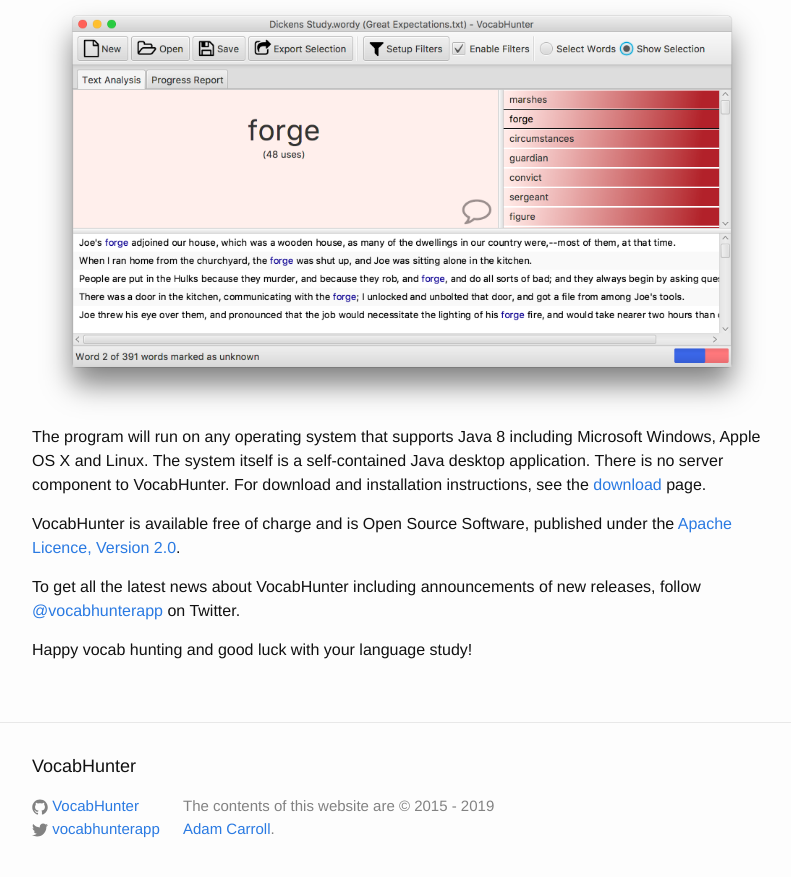
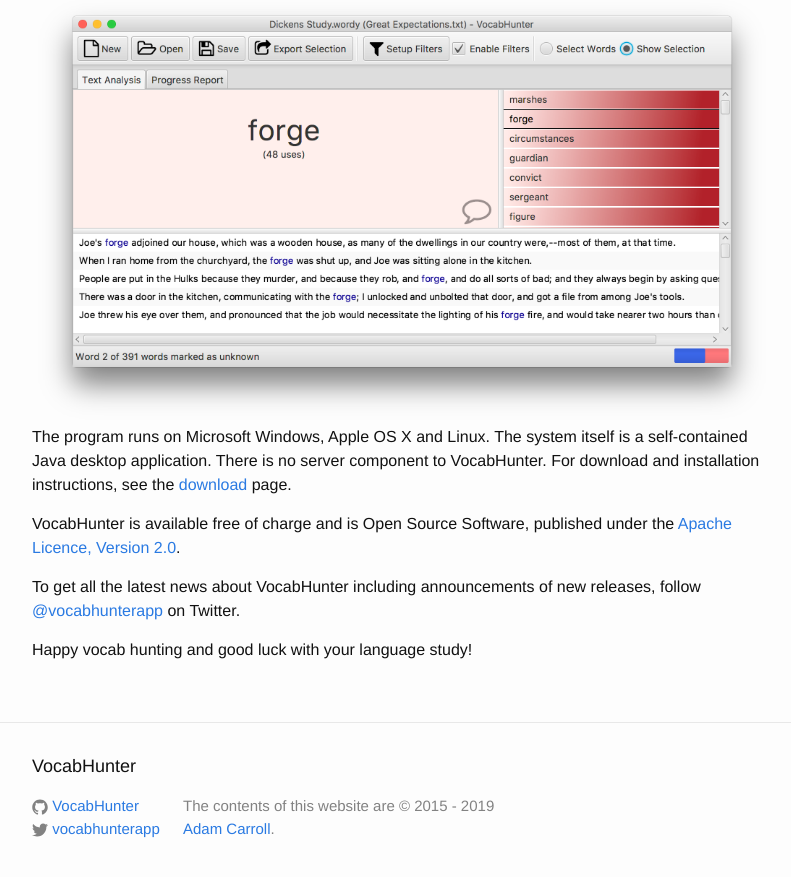
Before and after one commit to VocabHunter/vocabhunter.github.io, a Jekyll site: the page built from index.md, in a window 1280 px wide and 900 px high, scrolled down 859 px. Shown: the top 877 px of the window, without its empty margins (238-1029 px from the left). Built offline with Jekyll 4.4.1, drawn with Linux system fonts in a browser that asks for light colours.

Commit message:
Removed another reference to Java 8

```diff
--- a/index.md
+++ b/index.md
@@ -9,7 +9,7 @@
 ![Screenshot of VocabHunter in use](/assets/VocabHunter-in-use-2.png){: .center-image }
 Once the user has selected the vocab that is new to them, they can then view the words in the user interface or export them to a file.  Here you can see the selected vocab being viewed directly in the user interface:
 ![Screenshot of VocabHunter showing selected vocab](/assets/VocabHunter-selected-vocab-2.png){: .center-image }
-The program will run on any operating system that supports Java 8 including Microsoft Windows, Apple OS X and Linux.  The system itself is a self-contained Java desktop application.  There is no server component to VocabHunter.  For download and installation instructions, see the [download](/download) page.
+The program runs on Microsoft Windows, Apple OS X and Linux.  The system itself is a self-contained Java desktop application.  There is no server component to VocabHunter.  For download and installation instructions, see the [download](/download) page.
 
 VocabHunter is available free of charge and is Open Source Software, published under the [Apache Licence, Version 2.0](http://www.apache.org/licenses/LICENSE-2.0).
 
```
